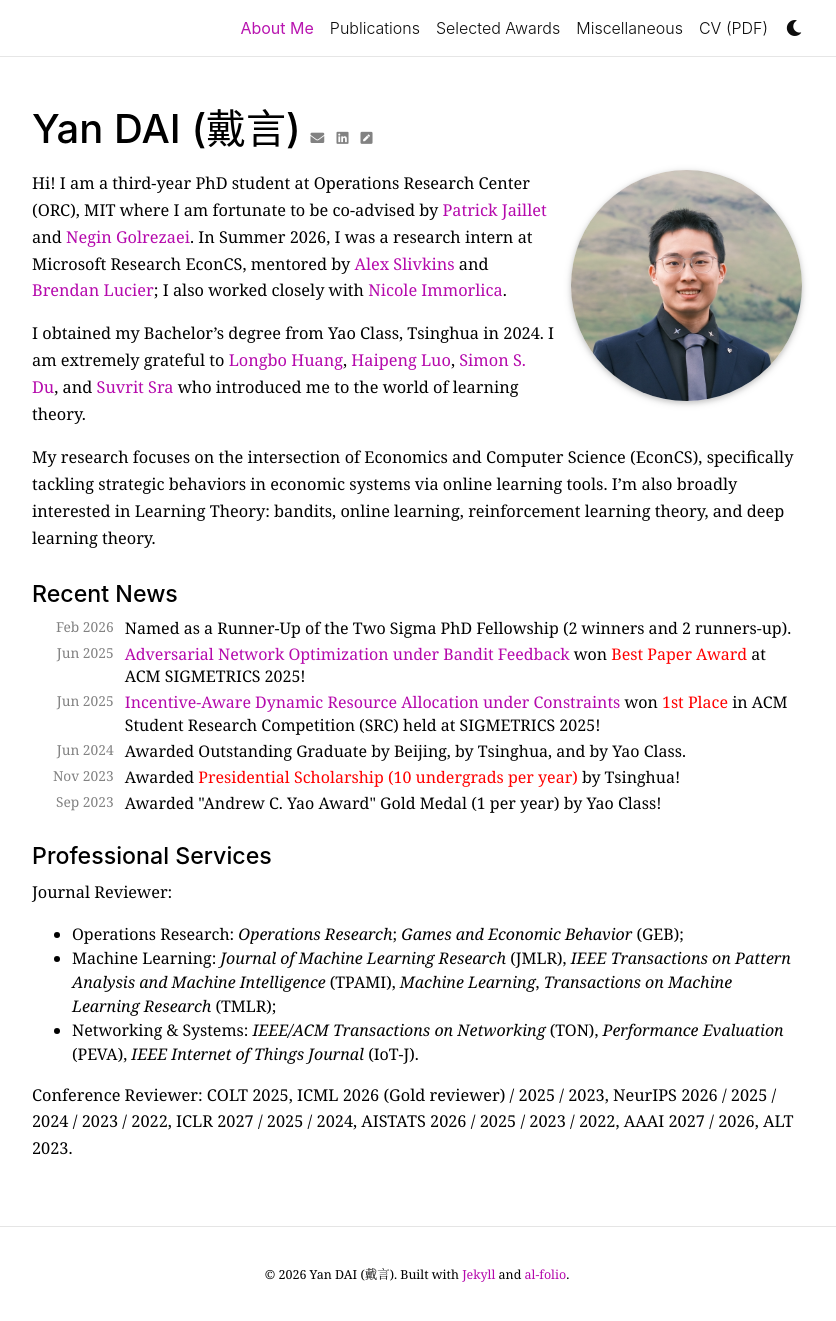
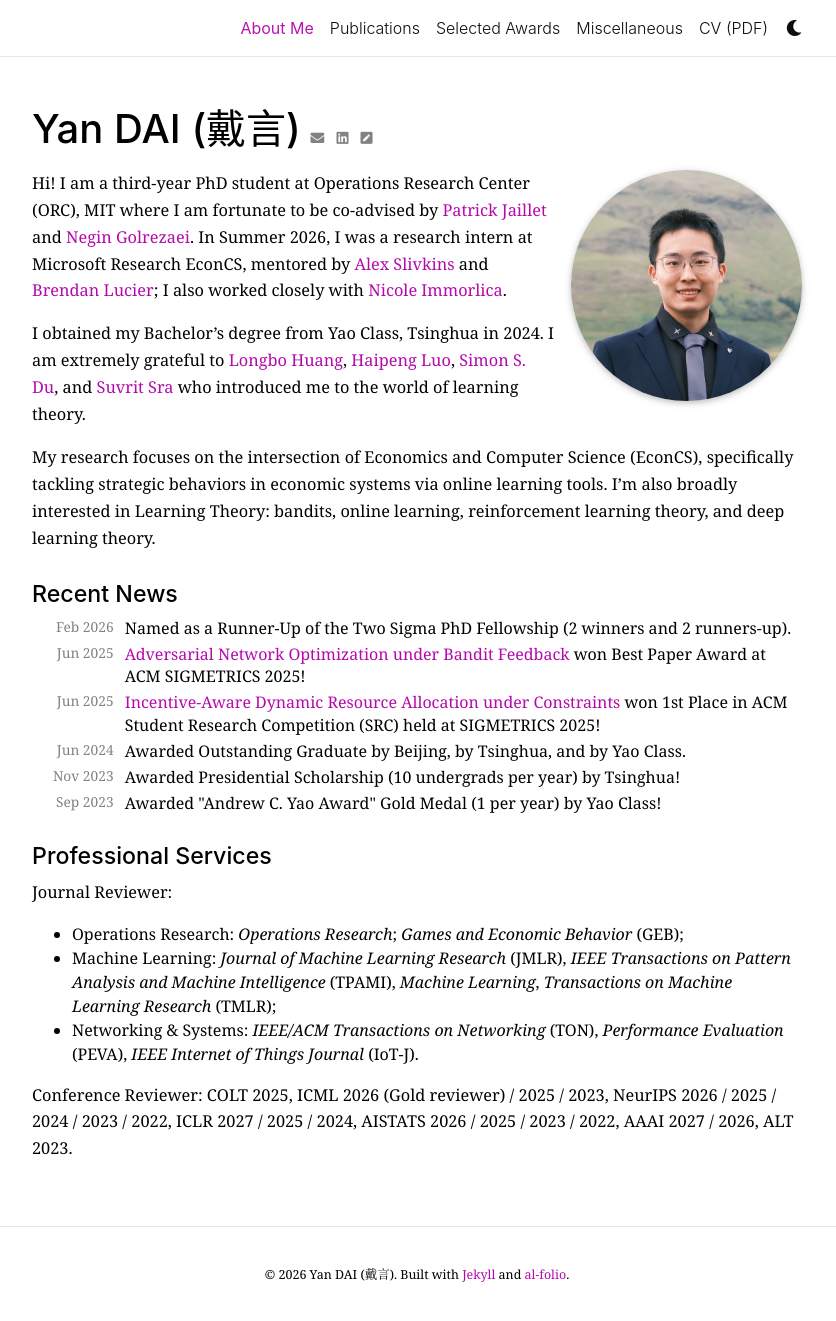
Before and after one commit to yandaichn/yandaichn.github.io, a Jekyll site: the page built from _pages/about.md, in a window 1280 px wide and 1324 px high. Shown: the top 1321 px of the window, without its empty margins (223-1059 px from the left). Built offline with Jekyll 4.4.1, drawn with Linux system fonts in a browser that asks for light colours; full-size pictures stand in for the smaller copies a plugin makes; comment, search, counter and statistics services are not loaded; a style sheet for code colours, icons or effects is not loaded.

Commit message:
Upd homepage

```diff
--- a/_pages/about.md
+++ b/_pages/about.md
@@ -27,15 +27,15 @@ My research focuses on the intersection of **Economics and Computer Science (Eco
 <ul class="news-list-lite">
   <li><span class="news-date">Feb 2026</span><span>Named as a <a href="https://www.linkedin.com/posts/two-sigma-investments_two-sigma-2025-phd-fellowship-activity-7432484564134051842-6gzN"><strong>Runner-Up</strong></a> of the Two Sigma PhD Fellowship (2 winners and 2 runners-up).</span></li>
   <!-- <li><span class="news-date">Sep 2025</span><span><a href="https://arxiv.org/abs/2507.09473">Incentive-Aware Dynamic Resource Allocation under Constraints</a> accepted to <strong>NeurIPS 2025</strong>.</span></li> -->
-  <li><span class="news-date">Jun 2025</span><span><a href="https://dl.acm.org/doi/10.1145/3700413">Adversarial Network Optimization under Bandit Feedback</a> won <a href="https://sigmetrics.org/awards.shtml#paperawards"><strong><font color="red">Best Paper Award</font></strong></a> at ACM SIGMETRICS 2025!</span></li>
-  <li><span class="news-date">Jun 2025</span><span><a href="https://arxiv.org/abs/2507.09473">Incentive-Aware Dynamic Resource Allocation under Constraints</a> won <a href="https://www.sigmetrics.org/sigmetrics2025/student_activities.html"><strong><font color="red">1st Place</font></strong></a> in ACM Student Research Competition (SRC) held at SIGMETRICS 2025!</span></li>
+  <li><span class="news-date">Jun 2025</span><span><a href="https://dl.acm.org/doi/10.1145/3700413">Adversarial Network Optimization under Bandit Feedback</a> won <a href="https://sigmetrics.org/awards.shtml#paperawards"><strong>Best Paper Award</strong></a> at ACM SIGMETRICS 2025!</span></li>
+  <li><span class="news-date">Jun 2025</span><span><a href="https://arxiv.org/abs/2507.09473">Incentive-Aware Dynamic Resource Allocation under Constraints</a> won <a href="https://www.sigmetrics.org/sigmetrics2025/student_activities.html"><strong>1st Place</strong></a> in ACM Student Research Competition (SRC) held at SIGMETRICS 2025!</span></li>
   <!-- <li><span class="news-date">May 2025</span><span><a href="https://arxiv.org/abs/2502.08412">Non-Monetary Mechanism Design without Distributions</a> accepted to <strong>COLT 2025</strong>.</span></li> -->
   <!-- <li><span class="news-date">Jan 2025</span><span><a href="https://arxiv.org/abs/2410.03284">Refined Best-of-Both-Worlds Heavy-Tailed MABs</a> accepted to <strong>ICLR 2025</strong> as Spotlight (5.1%).</span></li> -->
   <!-- <li><span class="news-date">Dec 2024</span><span><a href="https://dl.acm.org/doi/10.1145/3700413">Adversarial Network Optimization under Bandit Feedback</a> accepted to <strong>SIGMETRICS 2025</strong>.</span></li> -->
   <li><span class="news-date">Jun 2024</span><span>Awarded <strong>Outstanding Graduate</strong> by Beijing, by Tsinghua, and by Yao Class.</span></li>
   <!-- <li><span class="news-date">May 2024</span><span><a href="https://arxiv.org/abs/2402.07082">Refined Linear Markov Games</a> accepted to <strong>COLT 2024</strong>.</span></li> -->
   <!-- <li><span class="news-date">May 2024</span><span><a href="https://arxiv.org/abs/2402.01567">Adam is FTRL in Disguise</a> accepted to <strong>ICML 2024</strong>.</span></li> -->
-  <li><span class="news-date">Nov 2023</span><span>Awarded <strong><font color="red">Presidential Scholarship (10 undergrads per year)</font></strong> by Tsinghua!</span></li>
+  <li><span class="news-date">Nov 2023</span><span>Awarded <strong>Presidential Scholarship (10 undergrads per year)</strong> by Tsinghua!</span></li>
   <!-- <li><span class="news-date">Sep 2023</span><span><a href="https://arxiv.org/abs/2305.15287">Role of Normalization in SAM</a> accepted to <strong>NeurIPS 2023</strong>.</span></li> -->
   <li><span class="news-date">Sep 2023</span><span>Awarded <strong>"Andrew C. Yao Award" Gold Medal (1 per year)</strong> by Yao Class!</span></li>
   <!-- <li><span class="news-date">Apr 2023</span><span><a href="https://arxiv.org/abs/2301.12942">Refined Adversarial Linear(-Q) MDPs</a> and <a href="https://arxiv.org/abs/2301.10500">Banker-OMD Framework for Delayed Bandits</a> accepted to <strong>ICML 2023</strong>.</span></li> -->
```
